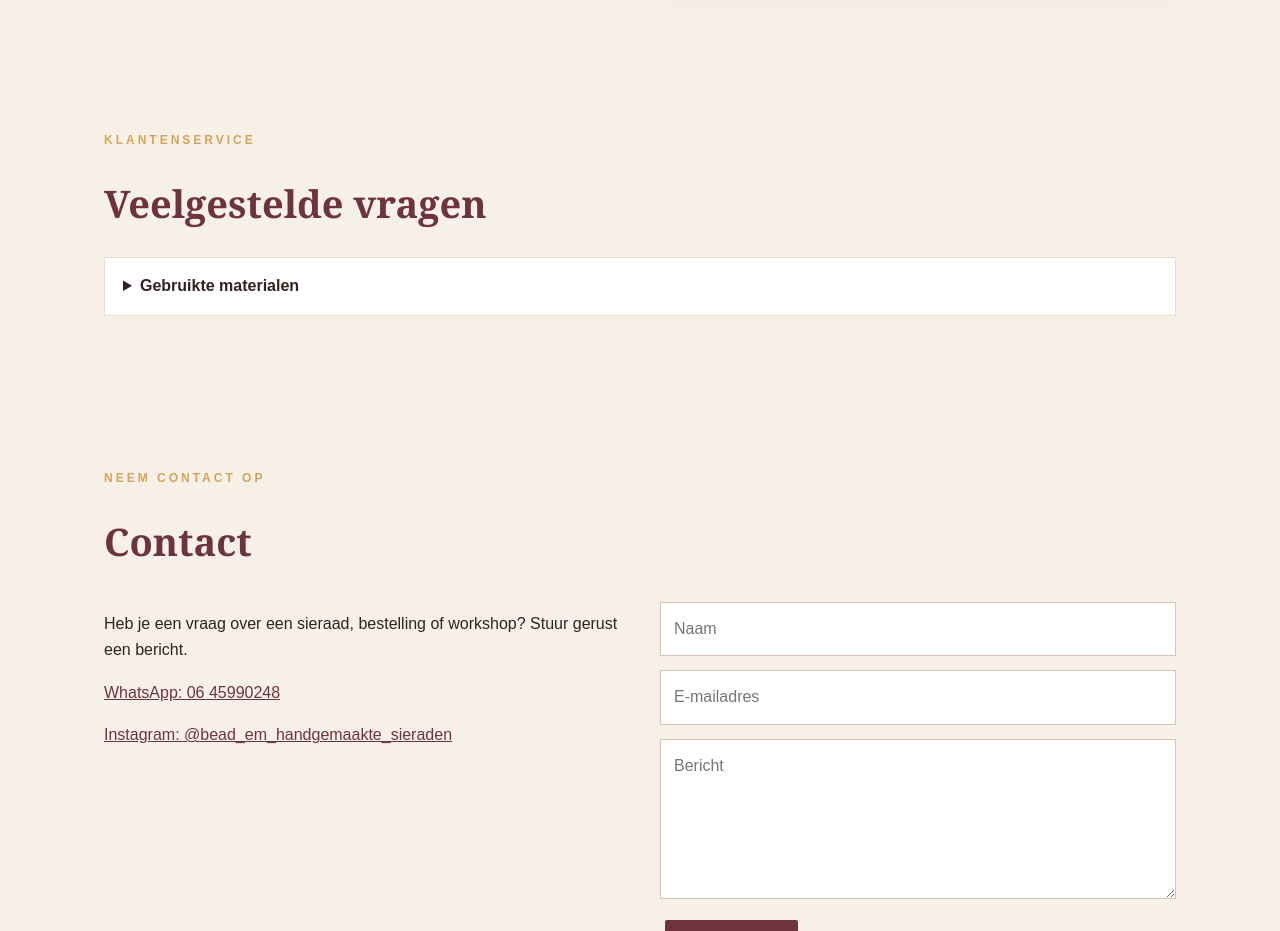
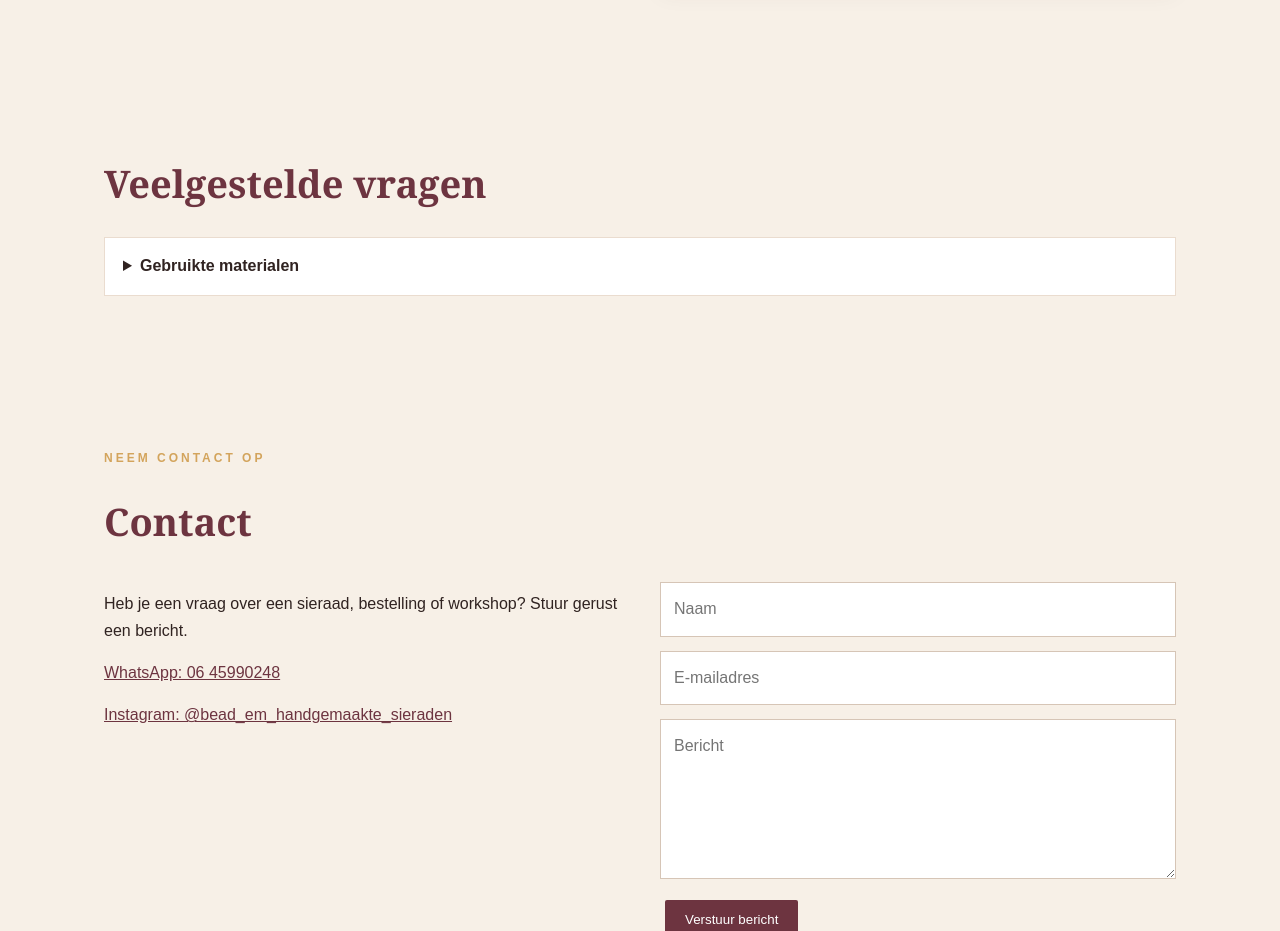
Before and after one commit to npcats/BeadEm, a plain HTML site: page index.html in a window 1280 px wide. Shown: the part 2880-3811 px from the top of the page. Drawn offline with Linux system fonts and the light colour scheme.

Commit message:
Remove eyebrow label from service section
Removed 'Klantenservice' label from service section.

```diff
--- a/index.html
+++ b/index.html
@@ -251,7 +251,7 @@
       </section>
 
       <section class="service" id="service">
-        <div class="eyebrow">Klantenservice</div>
+        <div class="eyebrow"></div>
         <h2>Veelgestelde vragen</h2>
 
         <details>
```
